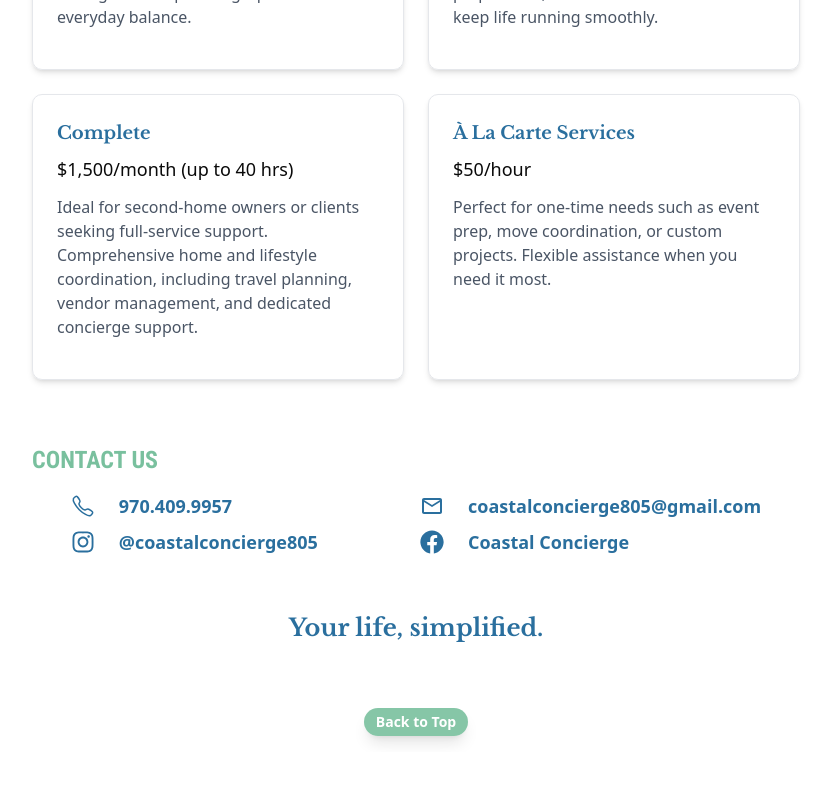
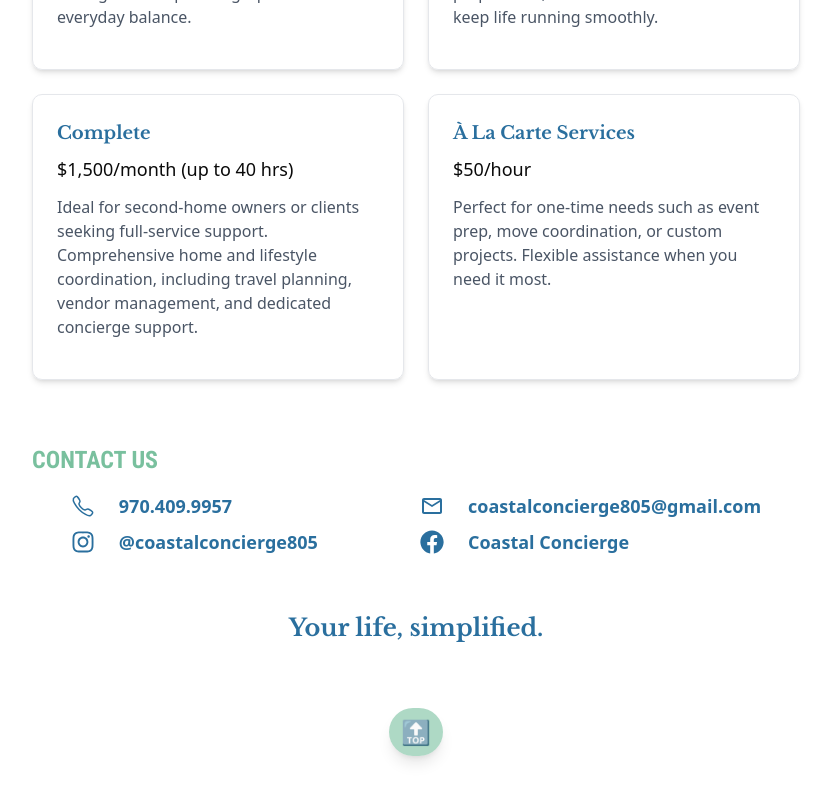
Before and after one commit to steinbergpeter/coastal, a Next.js app: page / in a window 1280 px wide. Shown: the part 1490-2290 px from the top of the page, without its empty margins (224-1055 px from the left). Before the commit the page ends 2242 px from the top, so only its background shows below. Built offline with nearby package versions, Linux system fonts and the light colour scheme.

Commit message:
change text of back to top button

```diff
--- a/src/components/BackToTop.tsx
+++ b/src/components/BackToTop.tsx
@@ -12,10 +12,10 @@ export default function BackToTop() {
       </h2>
       <button
         onClick={scrollToTop}
-        className='mt-4 mb-4 px-3 py-1 bg-coastal-primary/90 text-white font-semibold text-sm rounded-full shadow-lg hover:bg-coastal-secondary/90 transition-colors'
+        className='mt-4 mb-12 px-3 py-2 bg-coastal-primary/60 font-semibold rounded-full shadow-lg hover:bg-coastal-secondary/60 transition-colors text-2xl'
         aria-label='Back to Top'
       >
-        Back to Top
+        🔝
       </button>
     </>
   );
```
